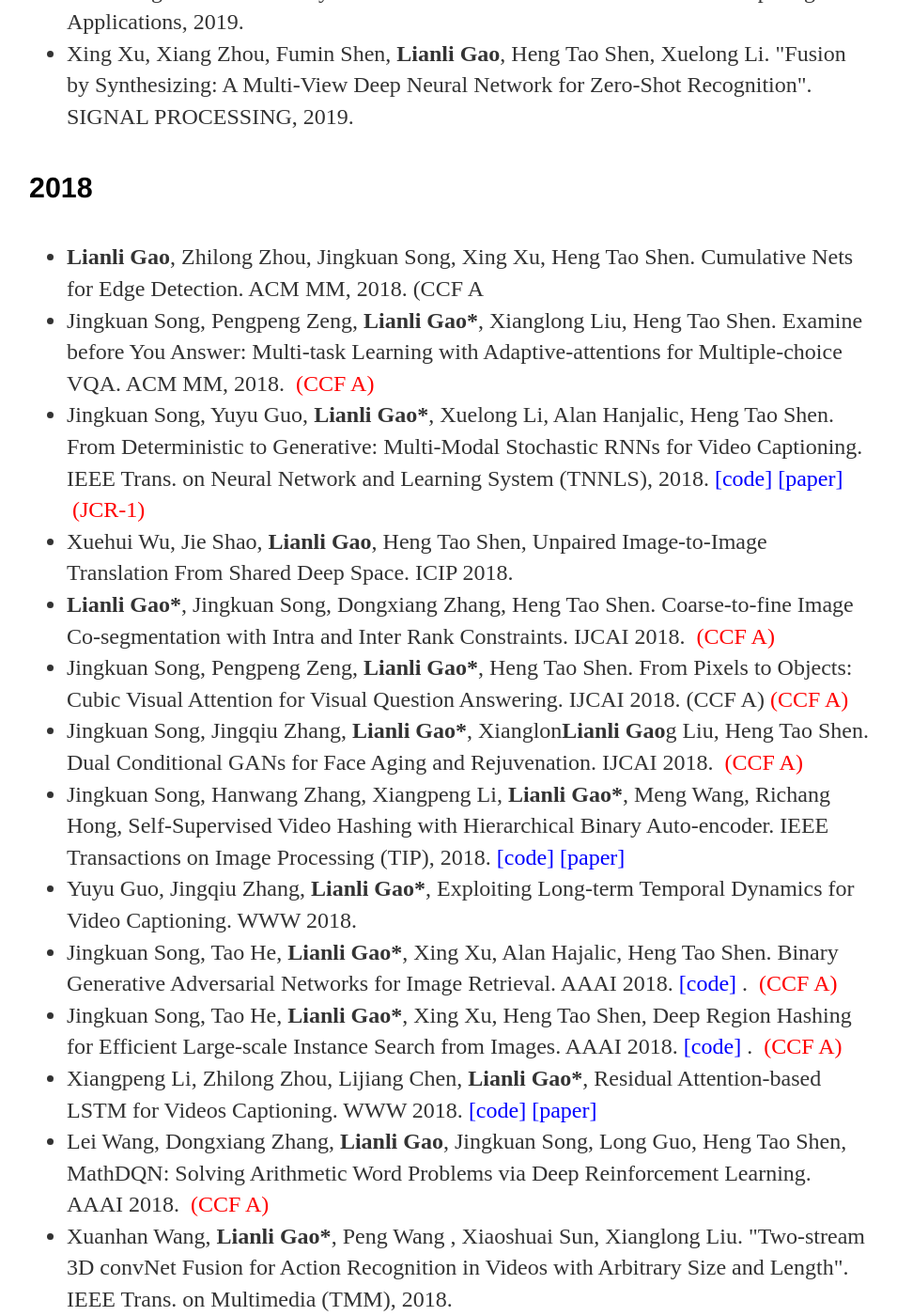
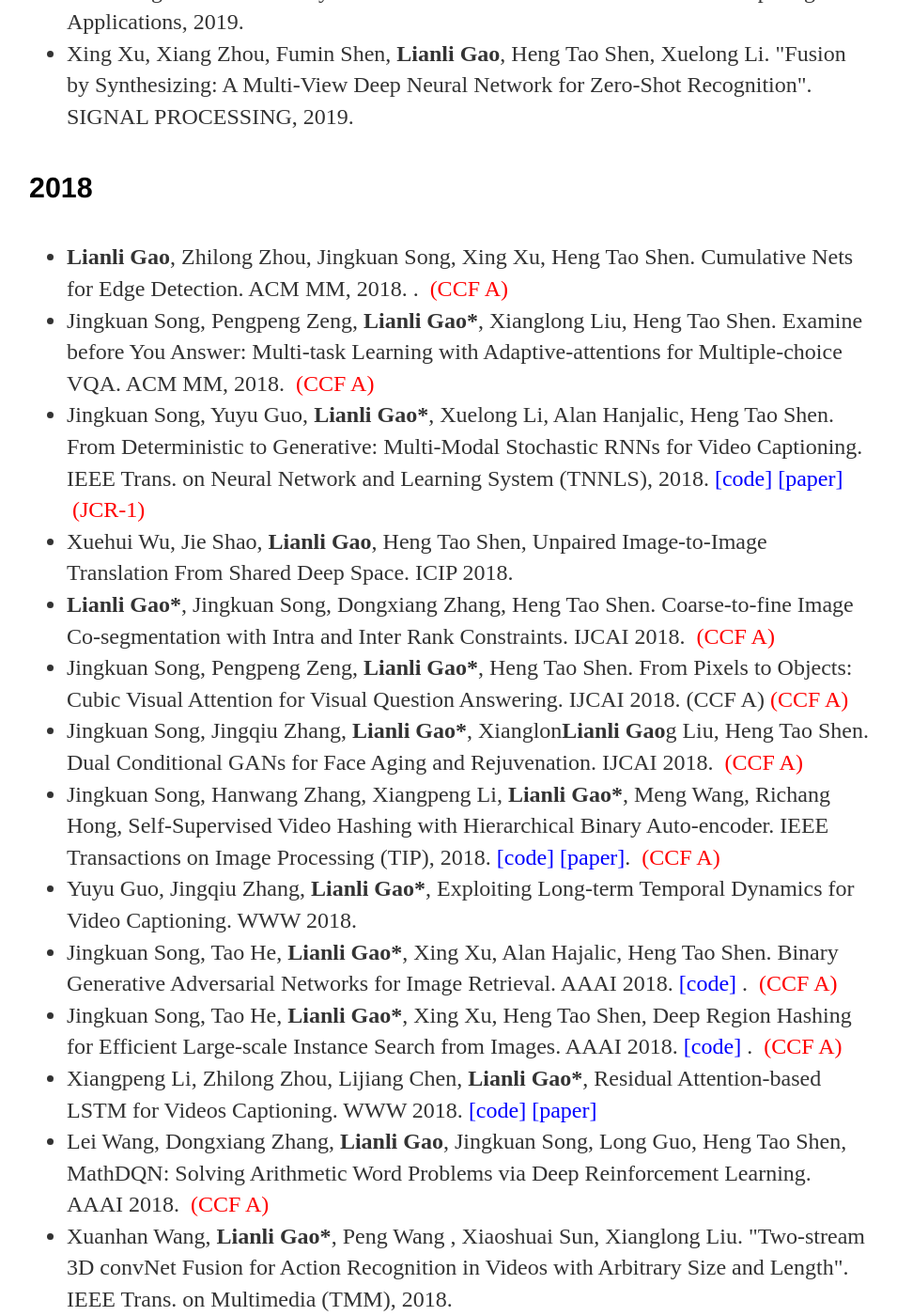
Before and after one commit to lianliGao/lianligao.github.io, a Jekyll site: the page built from cv/index.html, in a window 1280 px wide and 1400 px high, scrolled down 3461 px. Shown: the whole window at 94% size, without its empty margins (161-1116 px from the left). Built offline with Jekyll 4.4.1, drawn with Linux system fonts in a browser that asks for light colours.

Commit message:
Update index.html

```diff
--- a/cv/index.html
+++ b/cv/index.html
@@ -60,14 +60,14 @@ title: Selected Publications
 </ul>
   <h4>2018</h4>
 <ul>
-<li>  <strong>Lianli Gao</strong>, Zhilong Zhou, Jingkuan Song, Xing Xu, Heng Tao Shen. Cumulative Nets for Edge Detection. ACM MM, 2018.  (CCF A</li>
+<li>  <strong>Lianli Gao</strong>, Zhilong Zhou, Jingkuan Song, Xing Xu, Heng Tao Shen. Cumulative Nets for Edge Detection. ACM MM, 2018.  </font></a>. <font color="#ff0000"><b>&nbsp;</b>(CCF A)</font></li>
 <li>  Jingkuan Song, Pengpeng Zeng, <strong>Lianli Gao*</strong>, Xianglong Liu, Heng Tao Shen. Examine before You Answer: Multi-task Learning with Adaptive-attentions for Multiple-choice VQA. ACM MM, 2018.  <font color="#ff0000"><b>&nbsp;</b>(CCF A)</font></li>
 <li>  Jingkuan Song, Yuyu Guo, <strong>Lianli Gao*</strong>, Xuelong Li, Alan Hanjalic, Heng Tao Shen. From Deterministic to Generative: Multi-Modal Stochastic RNNs for Video Captioning. IEEE Trans. on Neural Network and Learning System (TNNLS), 2018. <a href="https://github.com/gyy8426/MSRNN" rel="nofollow"><font color="#0000ff"> [code] </font></a> <a href="https://ieeexplore.ieee.org/abstract/document/8438512" rel="nofollow"><font color="#0000ff"> [paper] </font></a><font color="#ff0000"><b>&nbsp;</b>(JCR-1)</font></li>
 <li>  Xuehui Wu, Jie Shao, <strong>Lianli Gao</strong>, Heng Tao Shen, Unpaired  Image-to-Image Translation From Shared Deep Space. ICIP 2018. </li>
 <li>  <strong>Lianli Gao*</strong>, Jingkuan Song,  Dongxiang Zhang, Heng Tao Shen. Coarse-to-fine Image Co-segmentation with Intra and Inter Rank Constraints. IJCAI 2018. <font color="#ff0000"><b>&nbsp;</b>(CCF A)</font></li>
 <li>  Jingkuan Song, Pengpeng Zeng, <strong>Lianli Gao*</strong>, Heng Tao Shen. From Pixels to Objects: Cubic Visual Attention for Visual Question Answering. IJCAI 2018. (CCF A)<font color="#ff0000"><b>&nbsp;</b>(CCF A)</font></li>
 <li>  Jingkuan Song, Jingqiu Zhang, <strong>Lianli Gao*</strong>, Xianglon<strong>Lianli Gao</strong>g Liu, Heng Tao Shen. Dual Conditional GANs for Face Aging and Rejuvenation. IJCAI 2018.  <font color="#ff0000"><b>&nbsp;</b>(CCF A)</font></li>
-<li>  Jingkuan Song, Hanwang Zhang, Xiangpeng Li, <strong>Lianli Gao*</strong>, Meng Wang, Richang Hong, Self-Supervised Video Hashing with Hierarchical Binary Auto-encoder. IEEE Transactions on Image Processing (TIP), 2018. <a href="https://github.com/lixiangpengcs/Self-Supervised-Video-Hashing" rel="nofollow"><font color="#0000ff">[code]</font></a> <a href="https://ieeexplore.ieee.org/document/8310624" rel="nofollow"><font color="#0000ff">[paper]</font></a></li>
+<li>  Jingkuan Song, Hanwang Zhang, Xiangpeng Li, <strong>Lianli Gao*</strong>, Meng Wang, Richang Hong, Self-Supervised Video Hashing with Hierarchical Binary Auto-encoder. IEEE Transactions on Image Processing (TIP), 2018. <a href="https://github.com/lixiangpengcs/Self-Supervised-Video-Hashing" rel="nofollow"><font color="#0000ff">[code]</font></a> <a href="https://ieeexplore.ieee.org/document/8310624" rel="nofollow"><font color="#0000ff">[paper]</font></a></font></a>. <font color="#ff0000"><b>&nbsp;</b>(CCF A)</font></li>
 <li>  Yuyu Guo, Jingqiu Zhang, <strong>Lianli Gao*</strong>, Exploiting Long-term Temporal Dynamics for Video Captioning. WWW 2018. </li>
 <li>  Jingkuan Song, Tao He, <strong>Lianli Gao*</strong>, Xing Xu, Alan Hajalic, Heng Tao Shen. Binary Generative Adversarial Networks for Image Retrieval. AAAI 2018. <a href="https://github.com/HTLSN/BGAN" rel="nofollow"><font color="#0000ff"> [code] </font></a>. <font color="#ff0000"><b>&nbsp;</b>(CCF A)</font></li>
 <li>  Jingkuan Song, Tao He, <strong>Lianli Gao*</strong>, Xing Xu, Heng Tao Shen, Deep Region Hashing for Efficient Large-scale Instance Search from Images. AAAI 2018. <a href="https://github.com/HTLSN/DRH" rel="nofollow"><font color="#0000ff"> [code] </font></a>. <font color="#ff0000"><b>&nbsp;</b>(CCF A)</font></li>
```
